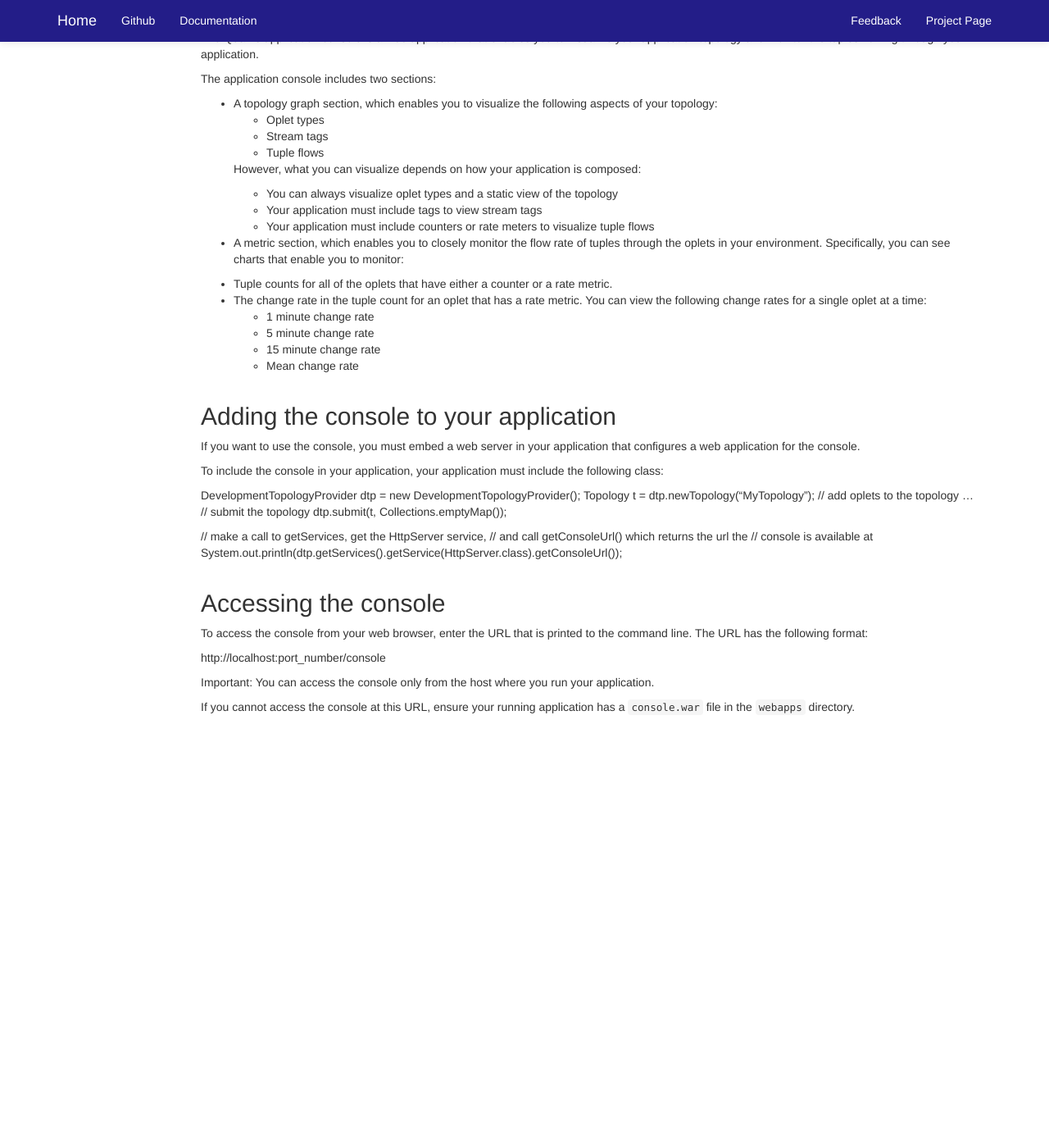
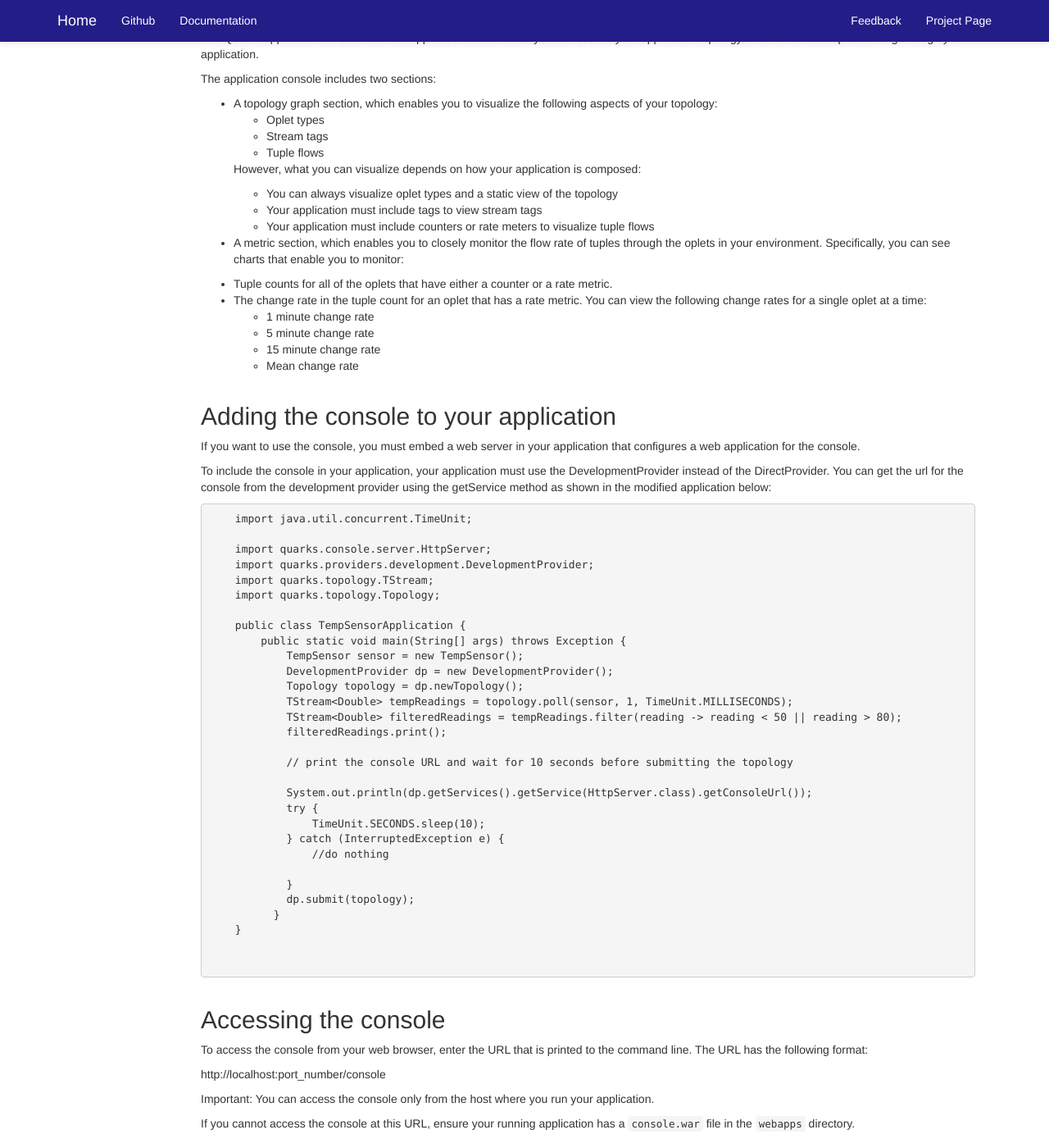
Before and after one commit to quarks-edge/quarks.documentation, a Jekyll site: the page built from docs/quarks/quarks-getting-started.md, in a window 1280 px wide and 1400 px high, scrolled down 4904 px. Shown: the whole window at 82% size. Built offline with Jekyll 4.4.1, drawn with Linux system fonts in a browser that asks for light colours; nearby versions of some CDN libraries; before the commit the page ends 5796 px from its top, so only the background shows below that.

Commit message:
Add example code for running in development provider with a console
The current description mentions an incorrect class and seems to overcomplicate things.  I think a code sample makes it much easier to follow

```diff
--- a/docs/quarks/quarks-getting-started.md
+++ b/docs/quarks/quarks-getting-started.md
@@ -205,19 +205,38 @@ The application console includes two sections:
 ## Adding the console to your application
 If you want to use the console, you must embed a web server in your application that configures a web application for the console.
 
-To include the console in your application, your application must include the following class:
+To include the console in your application, your application must use the DevelopmentProvider instead of the DirectProvider. You can get the url for the console from the development provider using the getService method as shown in the modified application below:
 
-  DevelopmentTopologyProvider dtp = new DevelopmentTopologyProvider();
-  Topology t = dtp.newTopology("MyTopology");
-  // add oplets to the topology
-  …
-  // submit the topology
-  dtp.submit(t, Collections.emptyMap());
+  {% highlight java %}
 
-  // make a call to getServices, get the HttpServer service,
-  // and call getConsoleUrl() which returns the url the
-  // console is available at
-  System.out.println(dtp.getServices().getService(HttpServer.class).getConsoleUrl());
+	import java.util.concurrent.TimeUnit;
+
+	import quarks.console.server.HttpServer;
+	import quarks.providers.development.DevelopmentProvider;
+	import quarks.topology.TStream;
+	import quarks.topology.Topology;
+
+	public class TempSensorApplication {
+		public static void main(String[] args) throws Exception {
+		    TempSensor sensor = new TempSensor();
+		    DevelopmentProvider dp = new DevelopmentProvider();
+		    Topology topology = dp.newTopology();
+		    TStream<Double> tempReadings = topology.poll(sensor, 1, TimeUnit.MILLISECONDS);
+		    TStream<Double> filteredReadings = tempReadings.filter(reading -> reading < 50 || reading > 80);
+		    filteredReadings.print();
+
+		    // print the console URL and wait for 10 seconds before submitting the topology
+		    System.out.println(dp.getServices().getService(HttpServer.class).getConsoleUrl());
+		    try {
+		        TimeUnit.SECONDS.sleep(10);
+		    } catch (InterruptedException e) {
+		        //do nothing
+		    }
+		    dp.submit(topology);
+		  }
+	}
+
+  {% endhighlight %}
 
 
 ## Accessing the console
```
